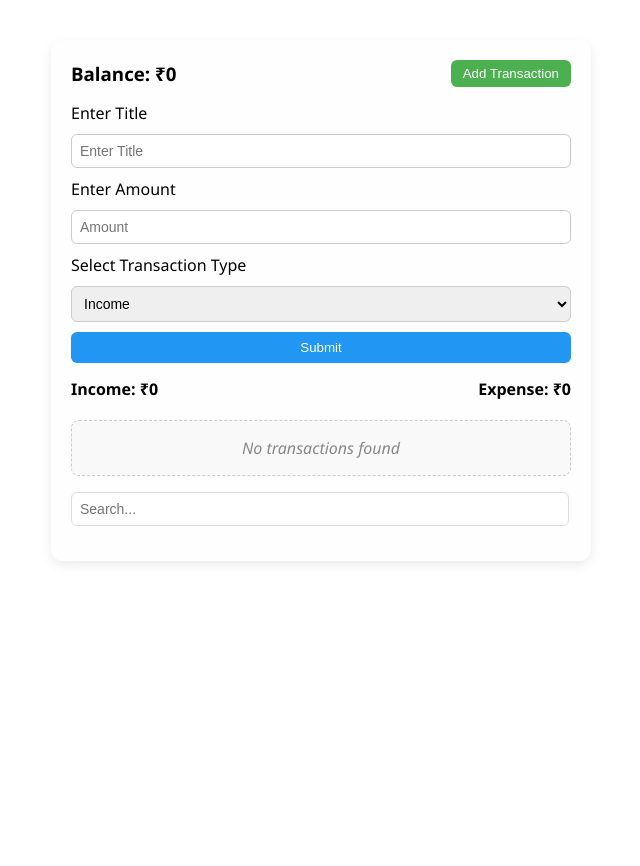
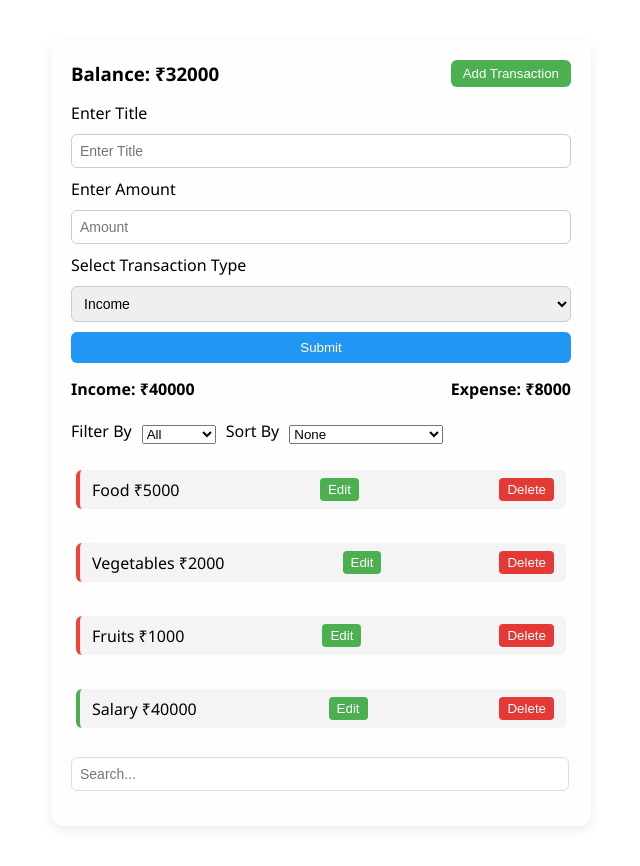
Before and after one commit to shivuram/financial-tracker, a React (Vite) app: page / in a window 1280 px wide. Shown: the whole page, without its empty margins (319-959 px from the left). Before the commit the page ends 800 px from the top, so only its background shows below. Built offline with nearby package versions, Linux system fonts and the light colour scheme.

Commit message:
Filtering & Sorting Functionality

```diff
--- a/src/App.css
+++ b/src/App.css
@@ -49,6 +49,20 @@
   border-radius: 12px;
   box-shadow: 0 4px 12px rgba(0, 0, 0, 0.08);
   font-family: "Segoe UI", sans-serif;
+}
+
+.filtering {
+  display: flex;
+  justify-content: flex-start;
+  gap: 5px;
+}
+
+.filtering select {
+  margin: 5px;
+}
+
+.filtering select option[value=""] {
+  color: grey;
 }
 
 .header-container {
--- a/src/pages/Transactions.tsx
+++ b/src/pages/Transactions.tsx
@@ -1,14 +1,44 @@
 import { useMemo, useState } from "react";
 import type { TransactionData, TransactionType } from "../types/transaction";
 
+const mockData: TransactionData[] = [
+  {
+    id: 1,
+    title: "Food",
+    amount: 5000,
+    type: "expense",
+  },
+  {
+    id: 2,
+    title: "Vegetables",
+    amount: 2000,
+    type: "expense",
+  },
+  {
+    id: 3,
+    title: "Fruits",
+    amount: 1000,
+    type: "expense",
+  },
+  {
+    id: 4,
+    title: "Salary",
+    amount: 40000,
+    type: "income",
+  },
+];
+
 const Transactions = () => {
-  const [transactionsData, setTransactions] = useState<TransactionData[]>([]);
+  const [transactionsData, setTransactions] =
+    useState<TransactionData[]>(mockData);
   const [title, setTitle] = useState("");
   const [amount, setAmount] = useState<number | null>(null);
   const [type, setType] = useState<TransactionType>("expense");
   const [isEdit, setIsEdit] = useState(false);
   const [editingId, setEditingId] = useState<number | null>(null);
   const [errorMsg, setErrorMsg] = useState("");
+  const [filterType, setFilterType] = useState("");
+  const [sortOrder, setSortOrder] = useState("");
 
   const addTransactions = () => {
     if (amount === null) return; // block invalid transaction
@@ -92,6 +122,30 @@ const Transactions = () => {
     // Notice we don’t call calcIncomeExpenseBalance(). Because useMemo already executes and returns the object.
   }, [transactionsData]);
 
+  const filteredAndSortedTransactions = useMemo(() => {
+    let data = [...transactionsData];
+
+    // filter
+    if (filterType) {
+      data = data.filter((tx) => {
+        return tx.type === filterType;
+      });
+    }
+
+    // Sort
+    if (sortOrder === "high") {
+      data.sort((a, b) => {
+        return b.amount - a.amount;
+      });
+    } else if (sortOrder === "low") {
+      data.sort((a, b) => {
+        return a.amount - b.amount;
+      });
+    }
+
+    return data;
+  }, [transactionsData, filterType, sortOrder]);
+
   return (
     <>
       <div className="tracker-container">
@@ -137,8 +191,29 @@ const Transactions = () => {
           <div>Expense: ₹{expense}</div>
         </div>
 
-        {transactionsData.length > 0 ? (
-          transactionsData.map((item) => (
+        <div className="filtering">
+          <label>Filter By</label>
+          <select
+            value={filterType}
+            onChange={(e) => setFilterType(e.target.value)}
+          >
+            <option value="">All</option>
+            <option value="income">Income</option>
+            <option value="expense">Expense</option>
+          </select>
+          <label>Sort By</label>
+          <select
+            value={sortOrder}
+            onChange={(e) => setSortOrder(e.target.value)}
+          >
+            <option value="">None</option>
+            <option value="high">Amount (High → Low)</option>
+            <option value="low">Amount (Low → High)</option>
+          </select>
+        </div>
+
+        {filteredAndSortedTransactions.length > 0 ? (
+          filteredAndSortedTransactions.map((item) => (
             <div key={item.id} className="transactions">
               <ul>
                 <li className={item.type === "expense" ? "expense" : "income"}>
```
